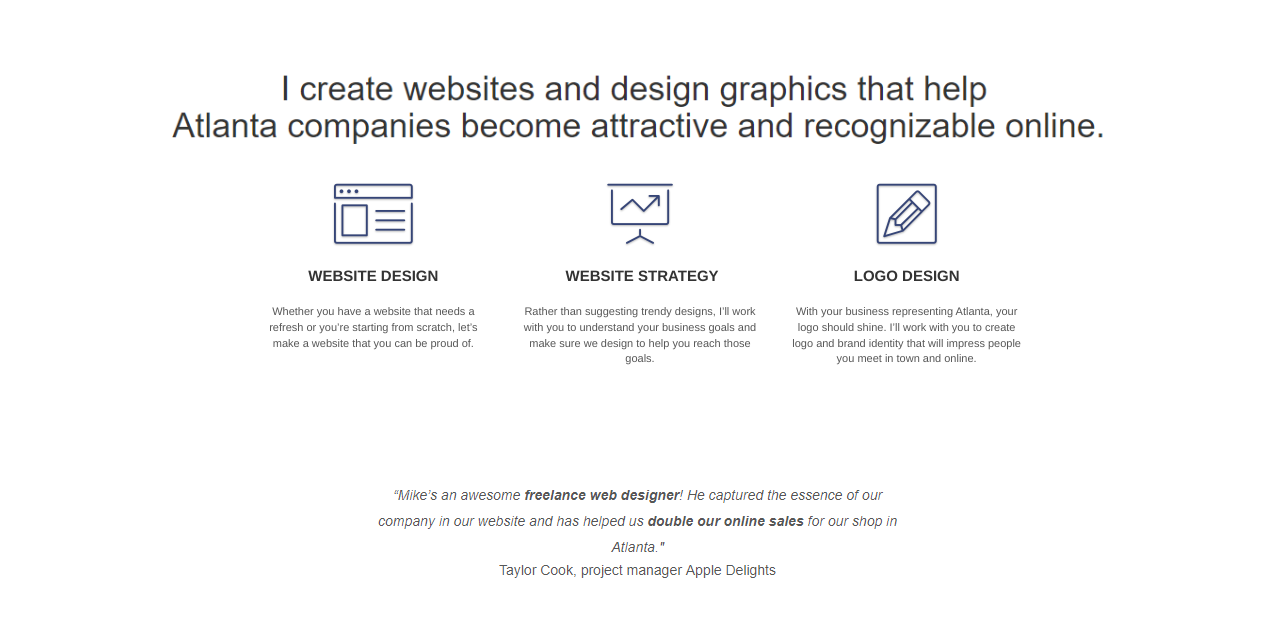
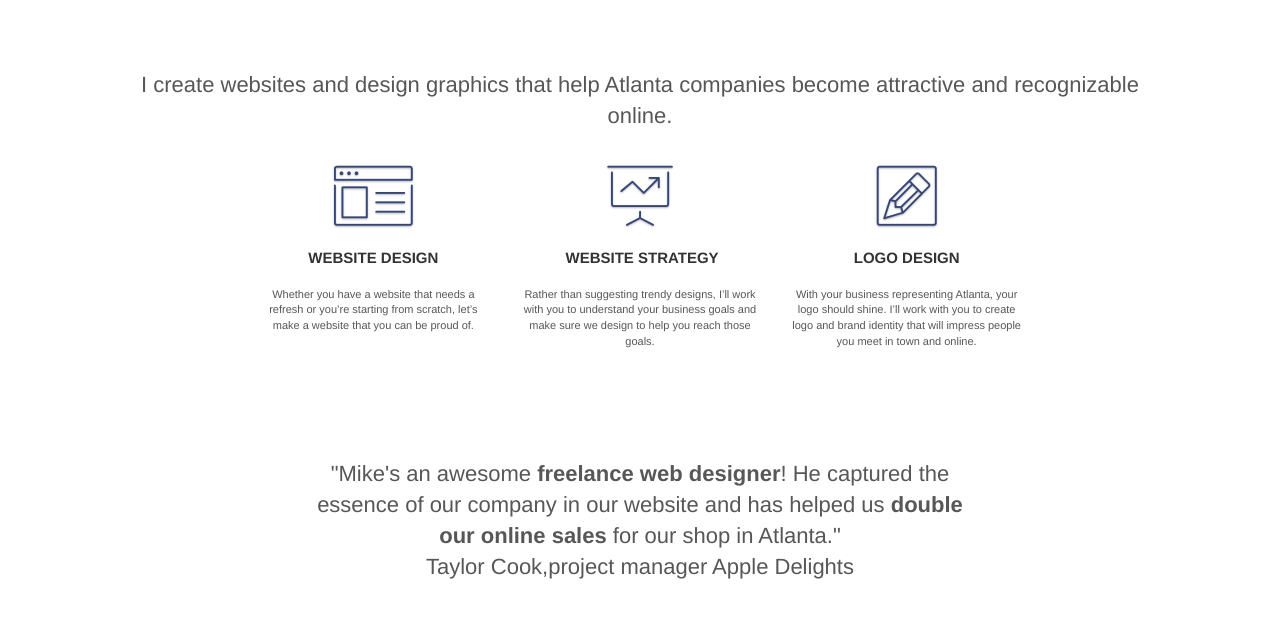
Before and after one commit to PatrickOlaniyan/Optimise-an-existing-website, a plain HTML site: page index.html in a window 1280 px wide. Shown: the part 538-1180 px from the top of the page. Drawn offline with Linux system fonts and the light colour scheme; grey boxes are pictures that could not be loaded.

Commit message:
Changed img text to text

```diff
--- a/index.html
+++ b/index.html
@@ -86,7 +86,7 @@
 			<div class="container bloc-md">
 				<div class="row">
 					<div class="col-sm-12 text-center">
-						<img class="description-image" alt="description of GoMikeDesigns services" src="img/title.png" />
+						<h2>I create websites and design graphics that help Atlanta companies become attractive and recognizable online.</h2>
 					</div>
 				</div>
 				<div class="row voffset-lg med-width-whitespace">
@@ -129,7 +129,7 @@
 				</div>
 				<div class="row voffset-lg voffset">
 					<div class="col-xs-12 col-md-8 col-md-offset-2 text-center">
-						<img alt="customer review of GoMikeDesigns services" src="img/quote.png" />
+						<h2>"Mike's an awesome <strong>freelance web designer</strong>! He captured the essence of our company in our website and has helped us <strong>double our online sales</strong> for our shop in Atlanta."<br>Taylor Cook,project manager Apple Delights</h2>
 					</div>
 				</div>
 			</div>
@@ -166,8 +166,7 @@
 			<div class="container bloc-lg">
 				<div class="row">
 					<div class="col-sm-12 text-center">
-						<img class="description-image" alt="title description" src="img/title2.png" />
-
+						<h2>Websites I've designed and developed for Atlanta companies that resulted in more local business</h2>
 					</div>
 				</div>
 				<div class="row tight-width-whitespace portfolio-row">
```
